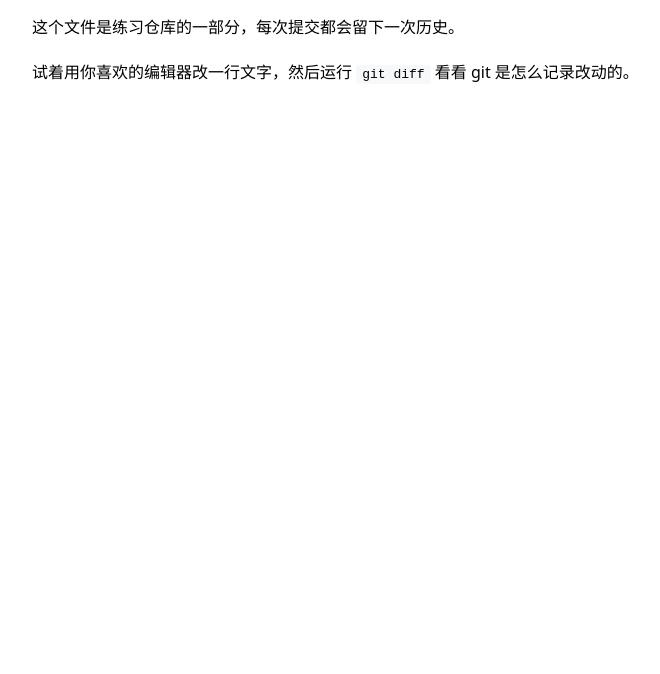
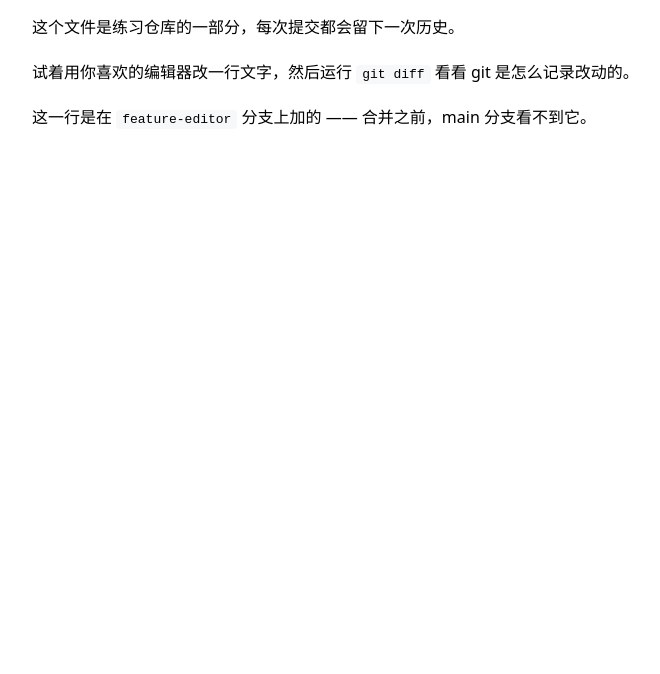
Before and after one commit to xHorizon917/1, a plain HTML site: page index.html in a window 1280 px wide. Shown: the part 126-800 px from the top of the page, without its empty margins (288-948 px from the left). Drawn offline with Linux system fonts and the light colour scheme.

Commit message:
feat: 在页面上加一行分支说明

```diff
--- a/index.html
+++ b/index.html
@@ -13,5 +13,6 @@
   <h1>Hello, GitHub 👋</h1>
   <p>这个文件是练习仓库的一部分，每次提交都会留下一次历史。</p>
   <p>试着用你喜欢的编辑器改一行文字，然后运行 <code>git diff</code> 看看 git 是怎么记录改动的。</p>
+  <p>这一行是在 <code>feature-editor</code> 分支上加的 —— 合并之前，main 分支看不到它。</p>
 </body>
 </html>
```
